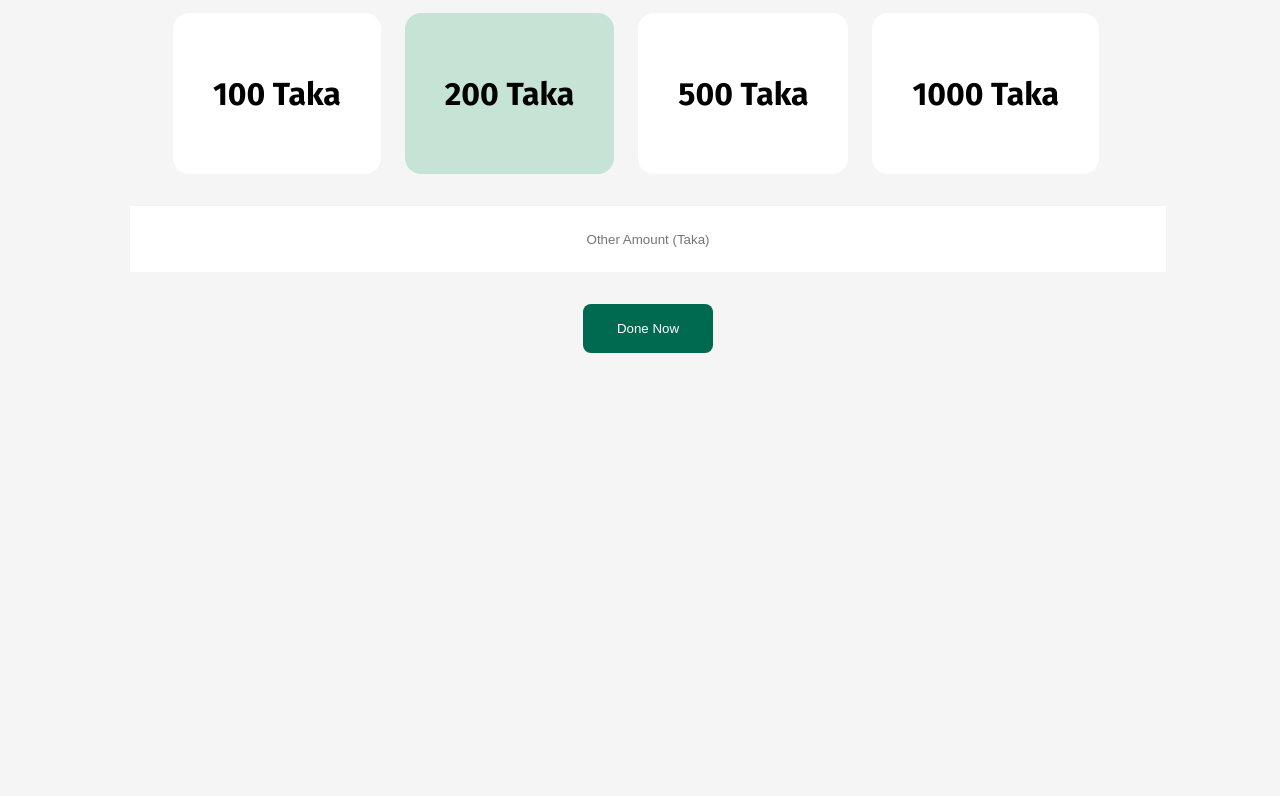
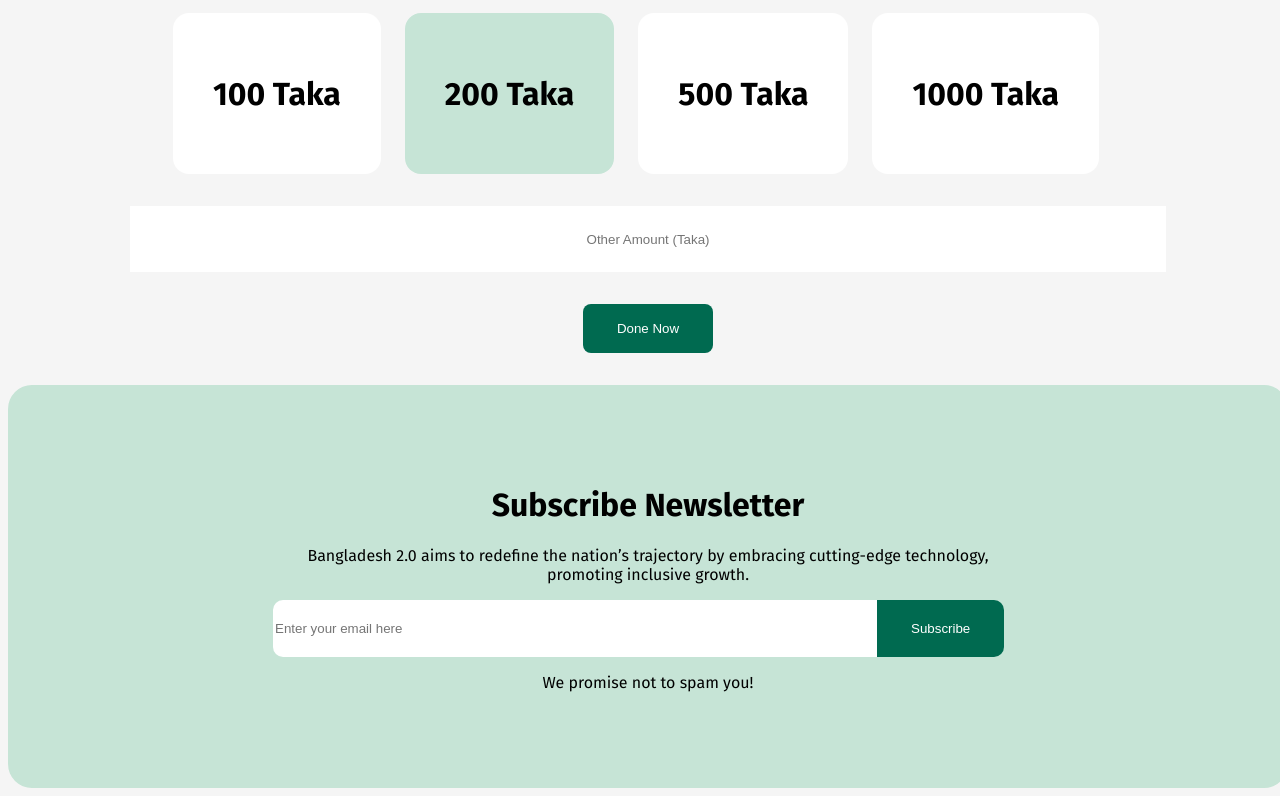
Before and after one commit to abir781/assignment-repo, a plain HTML site: page index.html in a window 1280 px wide. Shown: the part 2160-2956 px from the top of the page. Before the commit the page ends 2545 px from the top, so only its background shows below. Drawn offline with Linux system fonts and the light colour scheme.

Commit message:
subscribe

```diff
--- a/index.html
+++ b/index.html
@@ -111,6 +111,17 @@
 
         </div>
 
+        <div class="subscribe">
+            <h1 class="subscribe-title">Subscribe Newsletter</h1>
+            <p class="subscribe-subtitle">Bangladesh 2.0 aims to redefine the nation’s trajectory by embracing cutting-edge technology, promoting inclusive growth.</p>
+            <div class="combine">
+                <input class="measures" type="email" placeholder="Enter your email here">
+                <button class="btn-sub">Subscribe</button>
+            </div>
+
+            <p class="subscribe-min">We promise not to spam you!</p>
+        </div>
+
     </main>
 
     <footer>
--- a/styles/style.css
+++ b/styles/style.css
@@ -217,3 +217,38 @@
     display: block;
     margin: 32px auto;
 }
+
+.subscribe{
+    background-color: #C6E4D6;
+    padding: 80px 265px;
+    border-radius: 24px;
+}
+.subscribe-title{
+    text-align: center;
+}
+.subscribe-subtitle{
+    text-align: center;
+}
+.subscribe-min{
+    text-align: center;
+}
+
+.measures{
+    width: 600px;
+    height: 55px;
+    border: none;
+    border-radius: 10px 0 0 10px;
+}
+.btn-sub{
+    background-color: #006A50;
+    color: white;
+    border: none;
+    padding: 17px 34px;
+    border-radius: 0px 10px 10px 0px;
+
+}
+.combine{
+    display: flex;
+    gap: 0px;
+
+}
```
